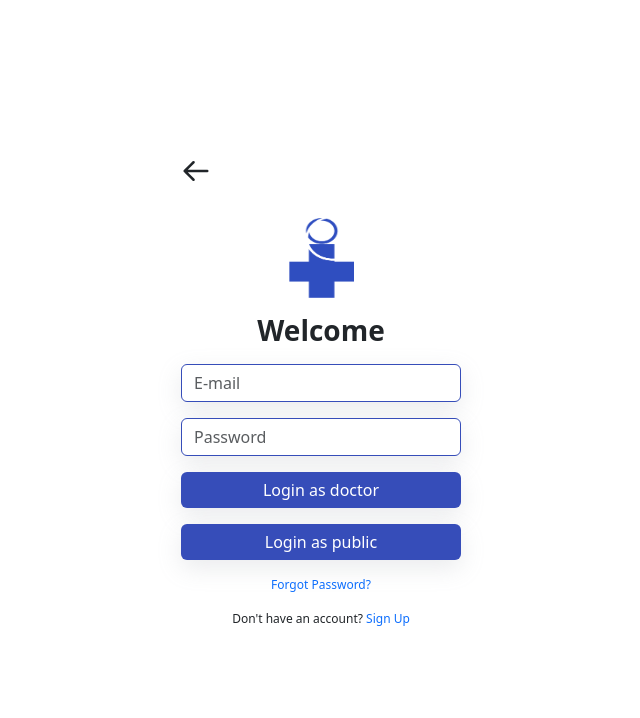
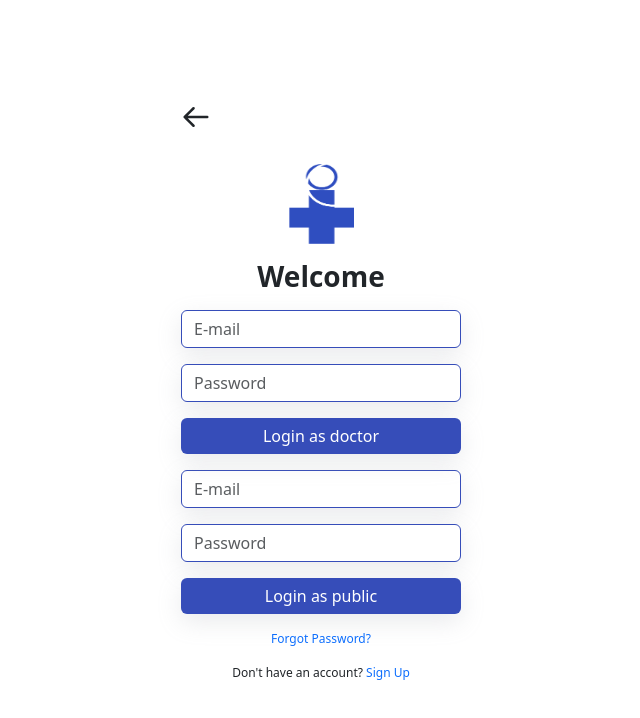
Before and after one commit to AFIFFIKRI/casemixwebapp, a React (Vite) app: page /login in a window 1280 px wide. Shown: the top 718 px of the page, without its empty margins (319-959 px from the left). Built offline with nearby package versions, Linux system fonts and the light colour scheme.

Commit message:
Update Login.jsx

```diff
--- a/src/components/authentification/Login.jsx
+++ b/src/components/authentification/Login.jsx
@@ -18,6 +18,11 @@ const Login = () => {
   const handleLogin = (e) => {
     e.preventDefault();
     navigate("/dashboard");
+  };
+
+  const handleLogin2 = (e) => {
+    e.preventDefault();
+    navigate("/dashboardpublic");
   };
 
   const handleBack = () => {
@@ -68,11 +73,36 @@ const Login = () => {
                   </div>
                 </Form>
 
-                <div className="d-grid gap-2 mb-3">
+                <Form onSubmit={handleLogin2}>
+                  <Form.Control
+                    className="mb-3"
+                    id="email"
+                    type="email"
+                    placeholder="E-mail"
+                    required
+                    size="md"
+                  />
+                  <Form.Control
+                    className="mb-3"
+                    id="password"
+                    type="password"
+                    placeholder="Password"
+                    required
+                    size="md"
+                  />
+                  <div className="d-grid gap-2 mb-3">
+                    <Button type="submit" id="login-button" size="md">
+                      Login as public
+                    </Button>
+                  </div>
+                </Form>
+
+
+                {/* <div className="d-grid gap-2 mb-3">
                   <Button href="/dashboardpublic" type="submit" id="login-button" size="md">
                   Login as public
                   </Button>
-                </div>
+                </div> */}
 
                 <p className="forgot-password">
                   <Link
```
